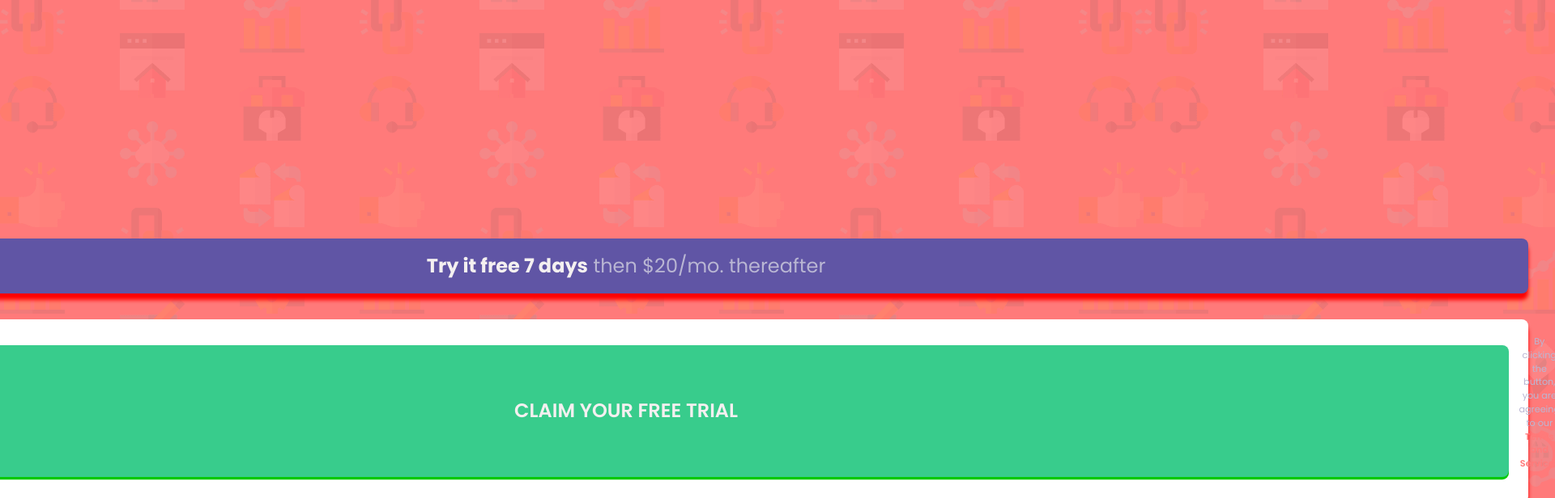
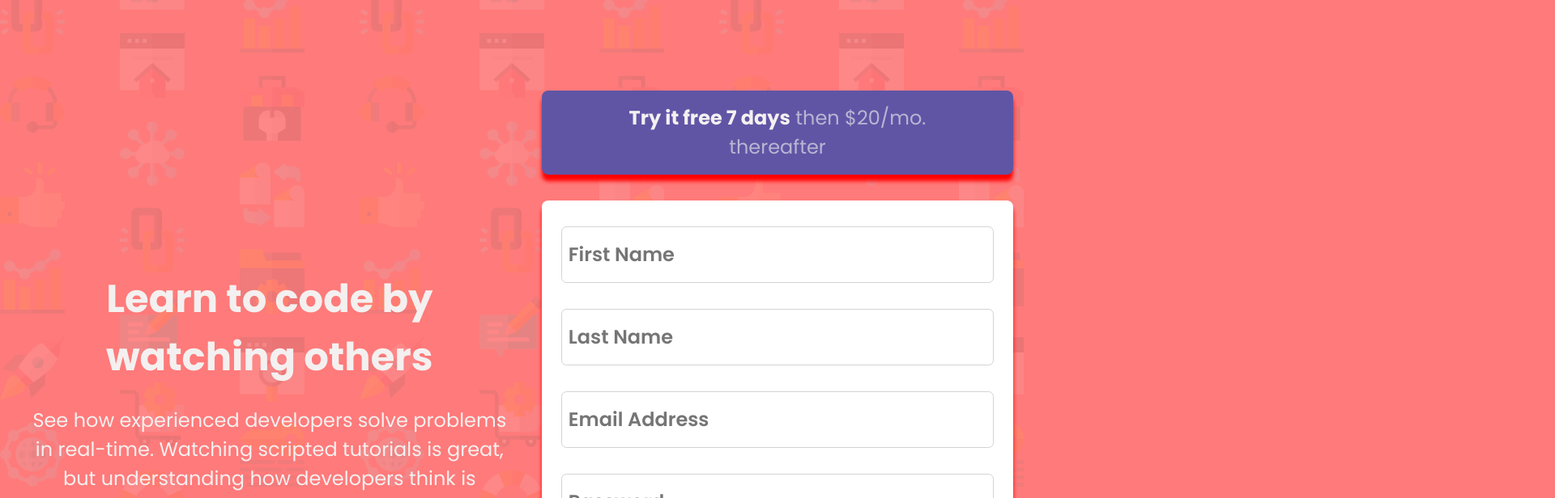
Before and after one commit to sclingan/intro-component, a React (Vite) app: page / in a window 1280 px wide. Shown: the top 616 px of the page at 81% size, 1920 px wide, since content can reach past the window. Built offline with nearby package versions, Linux system fonts and the light colour scheme.

Commit message:
Using Flex on input wrapper

```diff
--- a/src/App.css
+++ b/src/App.css
@@ -97,8 +97,6 @@ p {
 }
 
 form {
-  display: flex;
-  flex: 1;
   padding: 1rem 1.5rem;
   background-color: white;
   border-radius: 0.5rem;
@@ -116,7 +114,8 @@ input {
 }
 
 .input_wrapper {
-  position: relative;
+  display: flex;
+  flex: 1;
   overflow: scroll;
 }
 
--- a/src/App.scss
+++ b/src/App.scss
@@ -71,8 +71,6 @@ p {
 }
 
 form {
-    display: flex;
-    flex: 1;
     padding: 1rem 1.5rem;
     background-color: white;
     border-radius: 0.5rem;
@@ -90,7 +88,8 @@ input {
 }
 
 .input_wrapper {
-    position: relative;
+    display: flex;
+    flex: 1;
     overflow: scroll;
 }
 
```
Also changed, not shown: 1 other file (tests, documents, lock files or other folders).
